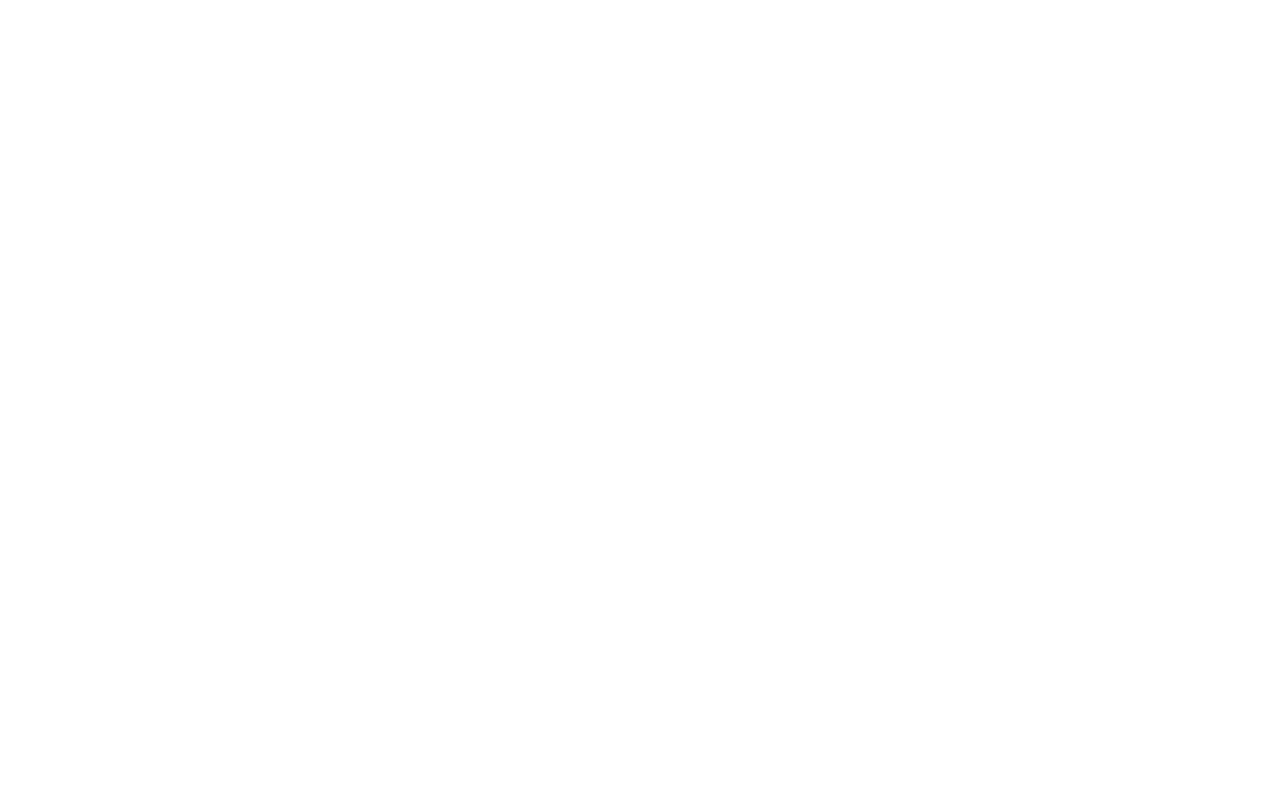
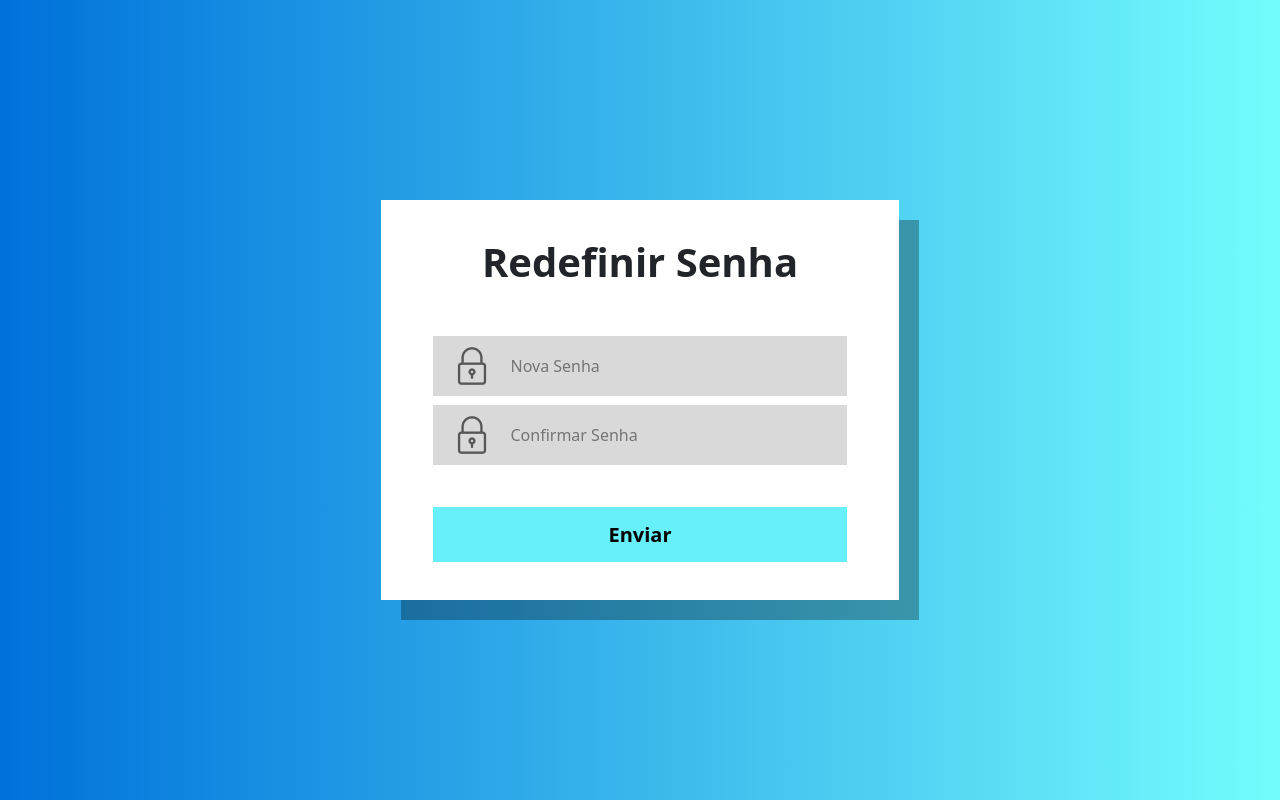
Before and after one commit to GabrielVictor159/Bazar-IVR-FrontEnd, a React (Vite) app: page /RedefinirSenha/1/1 in a window 1280 px wide. Before the commit this address had no page. Built offline with nearby package versions, Linux system fonts and the light colour scheme.

Commit message:
tela de redefinição de senha apos esquecimento de senha

```diff
--- a/src/App.jsx
+++ b/src/App.jsx
@@ -10,6 +10,8 @@
 import SucessoRegistrar from './views/Registrar/SucessoRegistrar/SucessoRegistrar';
 import EsqueceuSenha from './views/EsqueceuSenha/EsqueceuSenha';
 import EsqueceuSenhaSucesso from './views/EsqueceuSenha/EsqueceuSenhaSucesso/EsqueceuSenhaSucesso';
+import RedefinirSenha from './views/EsqueceuSenha/RedefinirSenha/RedefinirSenha';
+import RedefinirSenhaSucesso from './views/EsqueceuSenha/RedefinirSenha/RedefinirSenhaSucesso/RedefinirSenhaSucesso';
 function App() {
 
 
@@ -25,6 +27,8 @@
     <Route path='/SucessoRegistrar' element={<SucessoRegistrar />} />
     <Route path='/EsqueceuSenha' element={<EsqueceuSenha />}/>
     <Route path='/EsqueceuSenhaSucesso' element={<EsqueceuSenhaSucesso />}/>
+    <Route path='/RedefinirSenha/:email/:senha' element={<RedefinirSenha />}/>
+    <Route path='/RedefinirSenhaSucesso' element={<RedefinirSenhaSucesso />}/>
   </Routes>
   )
 }
--- /dev/null
+++ b/src/views/EsqueceuSenha/RedefinirSenha/RedefinirSenha.css
@@ -0,0 +1,21 @@
+.RedefinirSenhaContainer{
+    width: 518px;
+    height: 50%;
+    background-color: white;
+    box-shadow: 20px 20px 0px rgba(0, 0, 0, 0.3);
+    display: flex;
+    flex-direction: column;
+    align-items: center;
+    justify-content:space-around;
+}
+.InputPasswordRedefinirSenha{
+    width: 80%;
+    height: 60px;
+    background-color: #D9D9D9;
+    padding-left: 15%;
+    border: none;
+    background-image: url('../../../assets/padlock2.png');
+    background-position: 5% 50%;
+    background-repeat: no-repeat;
+    background-size: 40px 40px;
+}
--- /dev/null
+++ b/src/views/EsqueceuSenha/RedefinirSenha/RedefinirSenha.jsx
@@ -0,0 +1,69 @@
+import React, { useEffect, useRef, useState } from "react";
+import { useParams } from "react-router-dom";
+import "./RedefinirSenha.css"
+export default function RedefinirSenha(props){
+    const windowSize = useRef([window.innerWidth, window.innerHeight]);
+    const [NovaSenha, setNovaSenha] = useState('');
+    const [ConfirmarNovaSenha, setConfirmarNovaSenha] = useState('');
+    let {email} = useParams();
+    let {senha} = useParams();
+    useEffect(() => {
+        document.body.style.background = 'linear-gradient(90deg, #0071DA 0%, #73FDFD 100%)'
+    }, [])
+
+    const enviar = async()=>{
+        if(NovaSenha !== ConfirmarNovaSenha){
+            alert("Senhas diferentes, por favor verifique as senhas")
+            return false
+        }
+        console.log(NovaSenha)
+        let data ={
+            Email: email,
+            Senha: senha,
+            NovaSenha: NovaSenha
+        }
+        let resposta;
+        let status;
+        console.log(JSON.stringify(data))
+        let res = await fetch(`http://localhost:3030/UsuariosEsqueceuSenhaAlterarSenha/`, {
+            method: 'PUT',
+            mode: 'cors',
+            headers: {
+                'Content-Type': 'application/json',
+              },
+            cache: 'no-cache',
+            credentials: 'same-origin',
+            body: JSON.stringify(data)
+
+          })
+          resposta = (await res.text())
+          status = res.status
+          if(status === 200){
+            if(resposta === 'Não foi possivel alterar a senha'){
+              alert(resposta)
+            }
+            else{
+              window.location=`/RedefinirSenhaSucesso`
+            }
+          }
+          else{
+              alert('Houve algum erro')
+          }
+    }
+    return (
+        <>
+         <div className="ContainerBody" style={{ height: windowSize.current[1] }}>
+            <div className="RedefinirSenhaContainer">
+            <br />
+            <h6 className="TituloEsqueceuSenha">Redefinir Senha</h6>
+            <br />
+            <input type={'password'} placeholder={'Nova Senha'} onChange={e=> setNovaSenha(e.target.value)} className={'InputPasswordRedefinirSenha'} />
+            <input type={'password'} placeholder={'Confirmar Senha'} onChange={e=> setConfirmarNovaSenha(e.target.value)}  className={'InputPasswordRedefinirSenha'} />
+            <br />
+        <button className="ButtonEnviarEsqueceuSenha" onClick={enviar}>Enviar</button>
+        <br />
+            </div>
+         </div>
+        </>
+    );
+}
--- /dev/null
+++ b/src/views/EsqueceuSenha/RedefinirSenha/RedefinirSenhaSucesso/RedefinirSenhaSucesso.jsx
@@ -0,0 +1,27 @@
+import React, { useEffect, useRef } from "react";
+
+export default function RedefinirSenhaSucesso(props){
+
+    const windowSize = useRef([window.innerWidth, window.innerHeight]);
+    useEffect(() => {
+        document.body.style.background = 'linear-gradient(90deg, #0071DA 0%, #73FDFD 100%)'
+    }, [])
+    const returnHome = ()=>{
+        window.location="/"
+    }
+    return(
+        <>
+         <div className="ContainerBody" style={{ height: windowSize.current[1] }}>
+         <div className="SucessoRegistrarContainer">
+         <h6 className="TituloSucessoRegistrar">
+            Senha Alterada
+         </h6>
+         <br />
+         <p className="TextoSucessoRegistrar">Apartir de agora use a nova senha para fazer o login</p>
+         <br />
+         <button className="ButtonRetornarSucessoRegistrar" onClick={returnHome}>Retornar</button>
+         </div>
+        </div>
+        </>
+    );
+}
--- a/src/views/Login/Login.jsx
+++ b/src/views/Login/Login.jsx
@@ -72,7 +72,7 @@
                 <h6 className="LoginText">{'Login'}</h6>
                 </div>
                 <br />
-                <a className="RegistreSeText" >Registre-se</a>
+                <a className="RegistreSeText" href="/Registrar" >Registre-se</a>
                 <br />
                 </div>
             </div>
```
